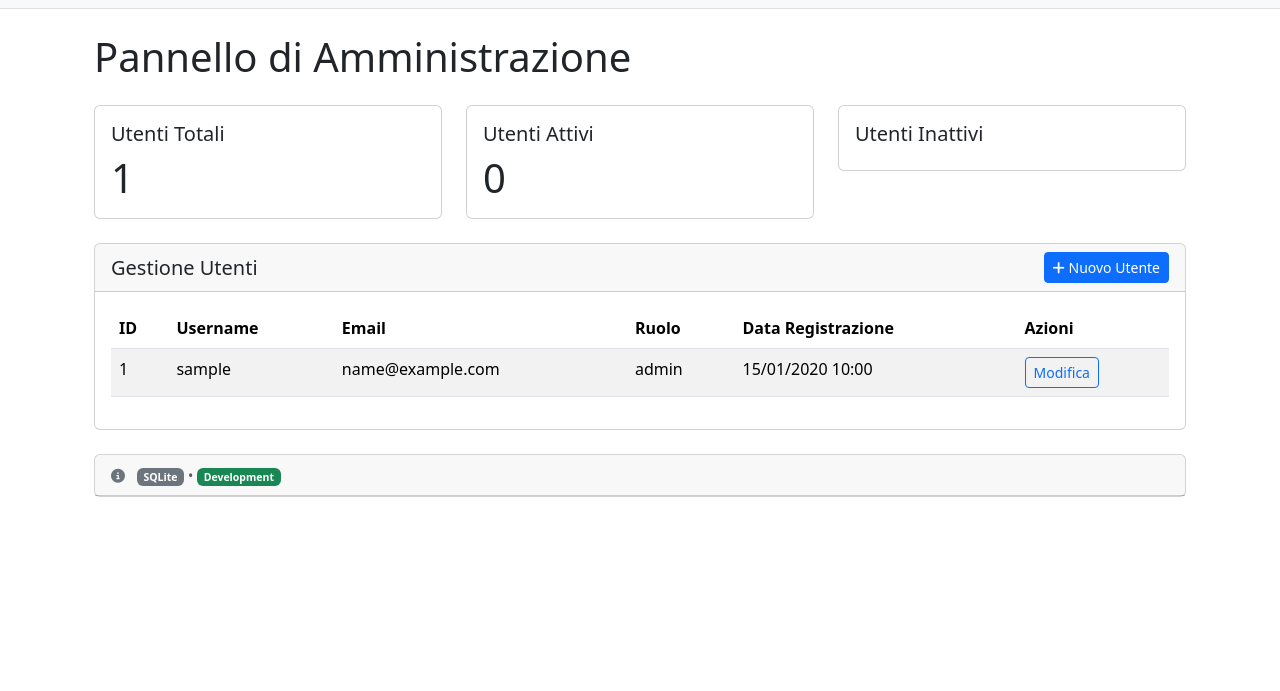
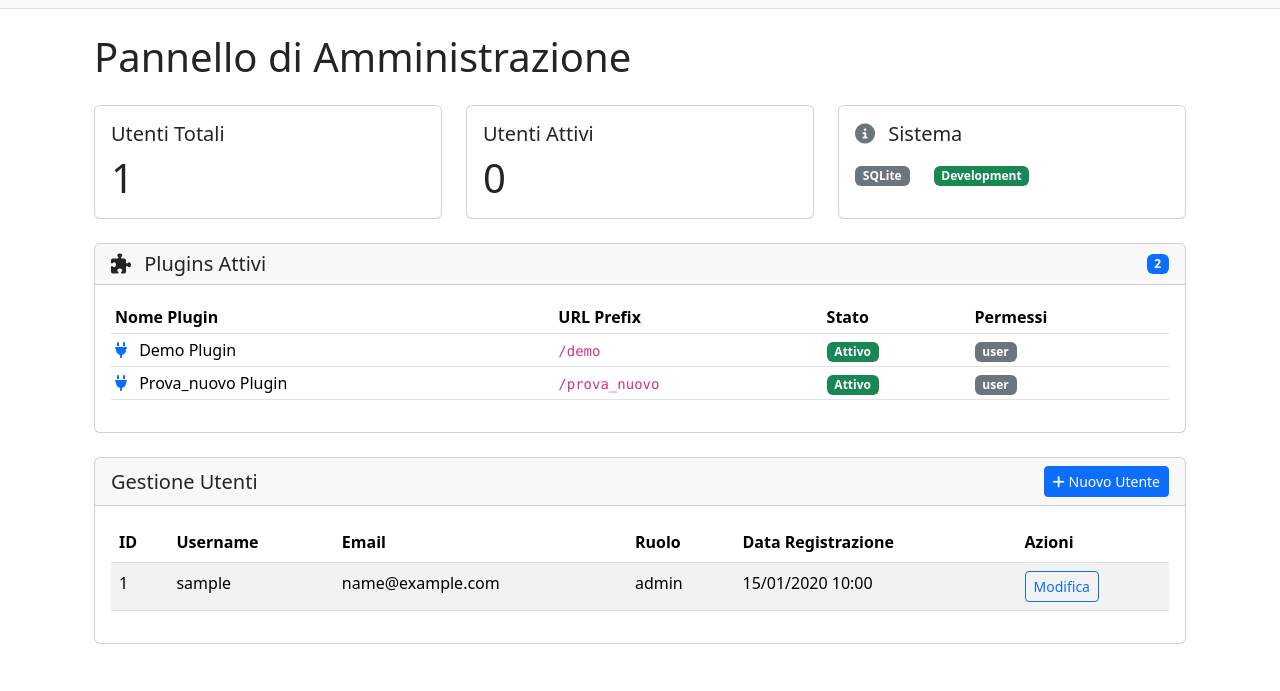
Before and after one commit to federicogerardi/dashboard-template, a Flask app: page /admin in a window 1280 px wide. Shown: the part 109-800 px from the top of the page. Run offline with Flask 3, Linux system fonts and the light colour scheme; a user stored in the database is signed in; tables that the repository leaves empty hold one stand-in row (values such as "Sample post"); parts of the project's set-up code (start-up, migrations or seed data) failed here and were passed over; some libraries are stand-ins or nearby versions.

Commit message:
aggiunto script per la creazione di uno starter plugin

```diff
--- /dev/null
+++ b/app/plugins/prova_nuovo/__init__.py
@@ -0,0 +1,30 @@
+from flask import Blueprint
+from app.extensions.base import DashboardExtension, NavigationItem
+
+class Prova_nuovoPlugin(DashboardExtension):
+    def __init__(self):
+        super().__init__('Prova_nuovo Plugin')
+        self.blueprint = Blueprint(
+            'prova_nuovo',
+            __name__,
+            template_folder='templates',
+            static_folder='static',
+            url_prefix='/prova_nuovo'
+        )
+
+        # Registra le routes
+        from . import routes
+        self.blueprint.add_url_rule('/', 'index', routes.index)
+
+    def get_navigation_items(self):
+        return [
+            NavigationItem(
+                name='Prova_nuovo Plugin',
+                icon='fas fa-puzzle-piece',
+                url='/prova_nuovo',
+                permission='user'
+            )
+        ]
+
+# Istanza del plugin che verrà caricata automaticamente
+plugin = Prova_nuovoPlugin()
--- /dev/null
+++ b/app/plugins/prova_nuovo/models.py
@@ -0,0 +1,3 @@
+from app.extensions import db
+
+# Definisci qui i tuoi modelli
--- /dev/null
+++ b/app/plugins/prova_nuovo/routes.py
@@ -0,0 +1,6 @@
+from flask import render_template
+from flask_login import login_required
+
+@login_required
+def index():
+    return render_template('prova_nuovo/index.html')
--- a/app/templates/pdashboard/admin.html
+++ b/app/templates/pdashboard/admin.html
@@ -18,7 +18,7 @@
             <!-- Statistiche -->
             <div class="row mb-4">
                 <div class="col-md-4">
-                    <div class="card">
+                    <div class="card h-100">
                         <div class="card-body">
                             <h5 class="card-title">Utenti Totali</h5>
                             <p class="card-text display-6">{{ total_users }}</p>
@@ -26,7 +26,7 @@
                     </div>
                 </div>
                 <div class="col-md-4">
-                    <div class="card">
+                    <div class="card h-100">
                         <div class="card-body">
                             <h5 class="card-title">Utenti Attivi</h5>
                             <p class="card-text display-6">{{ active_users }}</p>
@@ -34,10 +34,86 @@
                     </div>
                 </div>
                 <div class="col-md-4">
+                    <div class="card h-100">
+                        <div class="card-body">
+                            <h5 class="card-title">
+                                <i class="fas fa-info-circle me-2 text-secondary"></i>
+                                Sistema
+                            </h5>
+                            <div class="mt-3">
+                                <div class="row align-items-center">
+                                    <div class="col-auto">
+                                        {% if 'sqlite' in database_url %}
+                                            <span class="badge bg-secondary">SQLite</span>
+                                        {% else %}
+                                            <span class="badge bg-info">PostgreSQL</span>
+                                        {% endif %}
+                                    </div>
+                                    <div class="col-auto">
+                                        {% if app_env == 'production' %}
+                                            <span class="badge bg-danger">Production</span>
+                                        {% elif app_env == 'testing' %}
+                                            <span class="badge bg-warning">Testing</span>
+                                        {% else %}
+                                            <span class="badge bg-success">Development</span>
+                                        {% endif %}
+                                    </div>
+                                </div>
+                            </div>
+                        </div>
+                    </div>
+                </div>
+            </div>
+
+            <!-- Plugins Attivi -->
+            <div class="row mb-4">
+                <div class="col-12">
                     <div class="card">
+                        <div class="card-header d-flex justify-content-between align-items-center">
+                            <h5 class="card-title mb-0">
+                                <i class="fas fa-puzzle-piece me-2"></i>
+                                Plugins Attivi
+                            </h5>
+                            <span class="badge bg-primary">{{ plugins|length }}</span>
+                        </div>
                         <div class="card-body">
-                            <h5 class="card-title">Utenti Inattivi</h5>
-                            <p class="card-text display-6">{{ inactive_users }}</p>
+                            {% if plugins %}
+                                <div class="table-responsive">
+                                    <table class="table table-sm">
+                                        <thead>
+                                            <tr>
+                                                <th>Nome Plugin</th>
+                                                <th>URL Prefix</th>
+                                                <th>Stato</th>
+                                                <th>Permessi</th>
+                                            </tr>
+                                        </thead>
+                                        <tbody>
+                                            {% for plugin in plugins %}
+                                            <tr>
+                                                <td>
+                                                    <i class="fas fa-plug me-2 text-primary"></i>
+                                                    {{ plugin.name }}
+                                                </td>
+                                                <td>
+                                                    <code>{{ plugin.blueprint.url_prefix }}</code>
+                                                </td>
+                                                <td>
+                                                    <span class="badge bg-success">Attivo</span>
+                                                </td>
+                                                <td>
+                                                    {% for nav_item in plugin.get_navigation_items() %}
+                                                        <span class="badge bg-secondary">{{ nav_item.permission }}</span>
+                                                    {% endfor %}
+                                                </td>
+                                            </tr>
+                                            {% endfor %}
+                                        </tbody>
+                                    </table>
+                                </div>
+                            {% else %}
+                                <p class="text-muted mb-0">Nessun plugin attivo</p>
+                            {% endif %}
                         </div>
                     </div>
                 </div>
@@ -89,28 +165,6 @@
                             </tbody>
                         </table>
                     </div>
-                </div>
-            </div>
-
-            <!-- System Info -->
-            <div class="card mb-4">
-                <div class="card-header">
-                    <small class="text-muted">
-                        <i class="fas fa-info-circle me-2 text-secondary"></i>
-                        {% if 'sqlite' in database_url %}
-                            <span class="badge bg-secondary">SQLite</span>
-                        {% else %}
-                            <span class="badge bg-info">PostgreSQL</span>
-                        {% endif %}
-                        •
-                        {% if app_env == 'production' %}
-                            <span class="badge bg-danger">Production</span>
-                        {% elif app_env == 'testing' %}
-                            <span class="badge bg-warning">Testing</span>
-                        {% else %}
-                            <span class="badge bg-success">Development</span>
-                        {% endif %}
-                    </small>
                 </div>
             </div>
         </div>
```
Also changed, not shown: app/plugins/prova_nuovo/static/prova_nuovo/css/style.css (added, +8 -0 lines), app/plugins/prova_nuovo/templates/prova_nuovo/index.html (added, +25 -0 lines), 1 other file.
